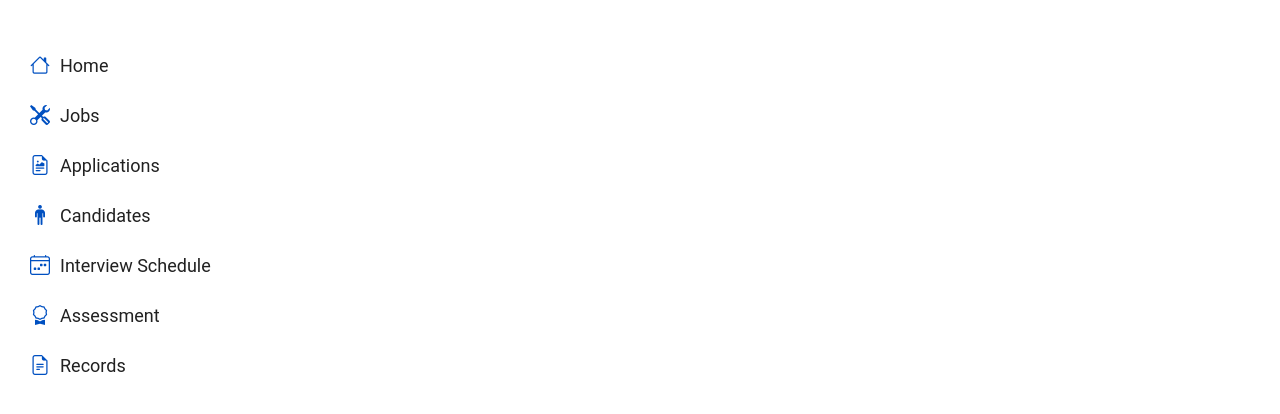
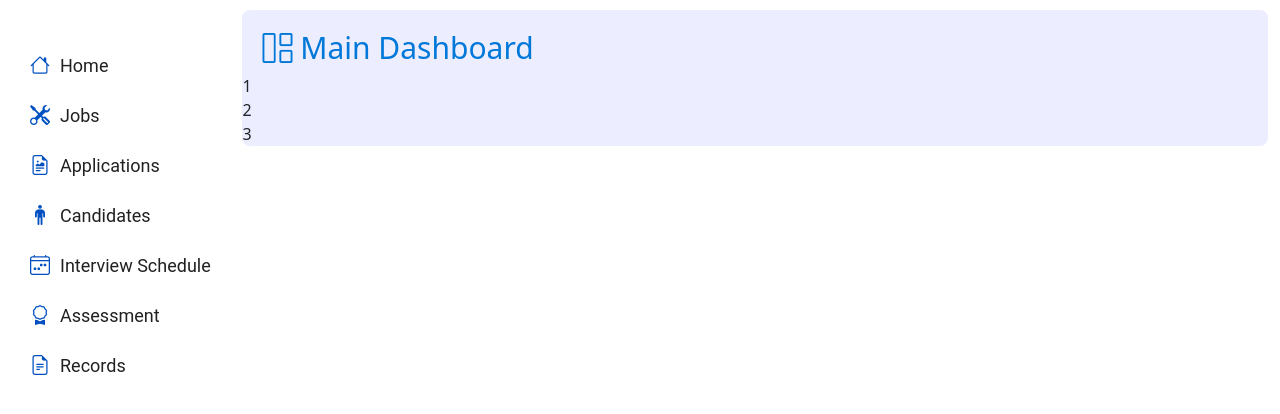
Before and after one commit to martin265/SmartWayConstruction, a PHP site: page /administrator_index.php in a window 1280 px wide. Shown: the top 414 px of the page. Run offline with PHP 8.4, Linux system fonts and the light colour scheme.

Commit message:
still in progress

```diff
--- a/Styles/style.css
+++ b/Styles/style.css
@@ -303,3 +303,27 @@ body{
         border-radius: 8px;
     }
 }
+
+
+/* ================ the css for the main dashboard will be here =========== */
+.main-dashboard-panel {
+    height: auto;
+    background-color: #ECEEFF;
+    margin-top: 10px;
+    border-radius: 8px;
+    margin-bottom: 30px;
+}
+
+.content-area .main-dashboard-panel .top-welcome-page {
+    display: flex;
+    align-items: center;
+    gap: 5;
+}
+
+.content-area .main-dashboard-panel .top-welcome-page .top-icon h1 {
+    font-size: 30px;
+    text-transform: capitalize;
+    color: #0078D9;
+    padding-left: 20px;
+    padding-top: 20px;
+}
--- a/administrator_index.php
+++ b/administrator_index.php
@@ -17,7 +17,32 @@
         </div>
 
         <div class="content-area">
-            <!-- the php pages will reside in here -->
+            <!-- ============== the content for the administrator dashboard will be here ======= -->
+            <div class="container-xxl">
+                <div class="row">
+                    <div class="col-lg-12">
+                        <div class="main-dashboard-panel">
+                            <div class="top-welcome-page">
+                                <!-- =============== the top icon section will be here ========== -->
+                                <div class="top-icon">
+                                    <div class="top-welcome-text">
+                                        <h1><i class="bi bi-grid-1x2"></i> main dashboard</h1>
+                                    </div>
+                                </div>
+                                <!-- ================= the welcome section will be here ========= -->
+                            </div>
+
+                            <!-- ============== the section for the cards will be here ============ -->
+                            <div class="dashboard-cards">
+                                <div class="total-applicants">1</div>
+                                <div class="total-questions">2</div>
+                                <div class="total-jobs-available">3</div>
+                            </div>
+                            <!-- ================= the other section will start from here ======= -->
+                        </div>
+                    </div>
+                </div>
+            </div>
         </div>
     </div>
 </body>
```
